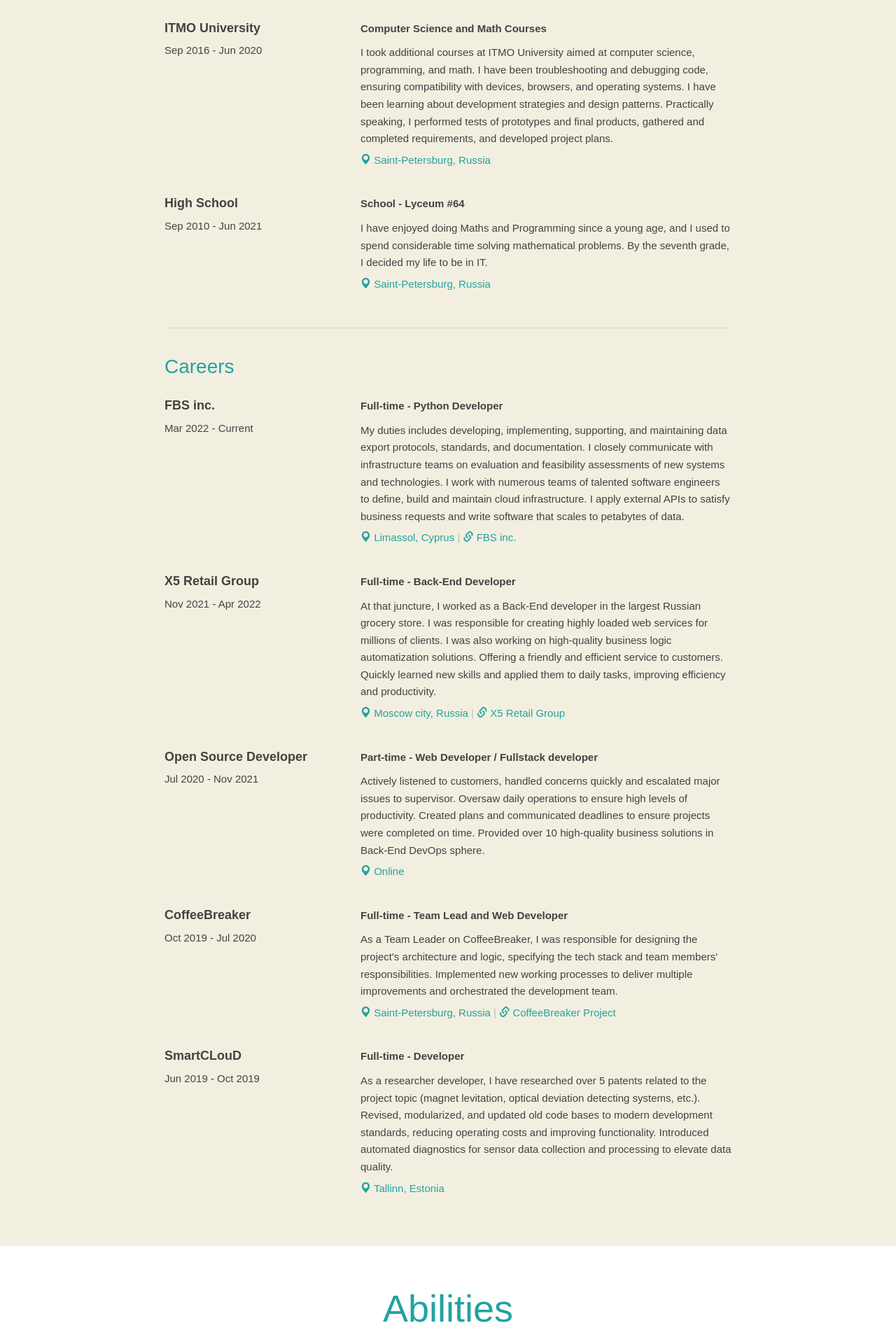
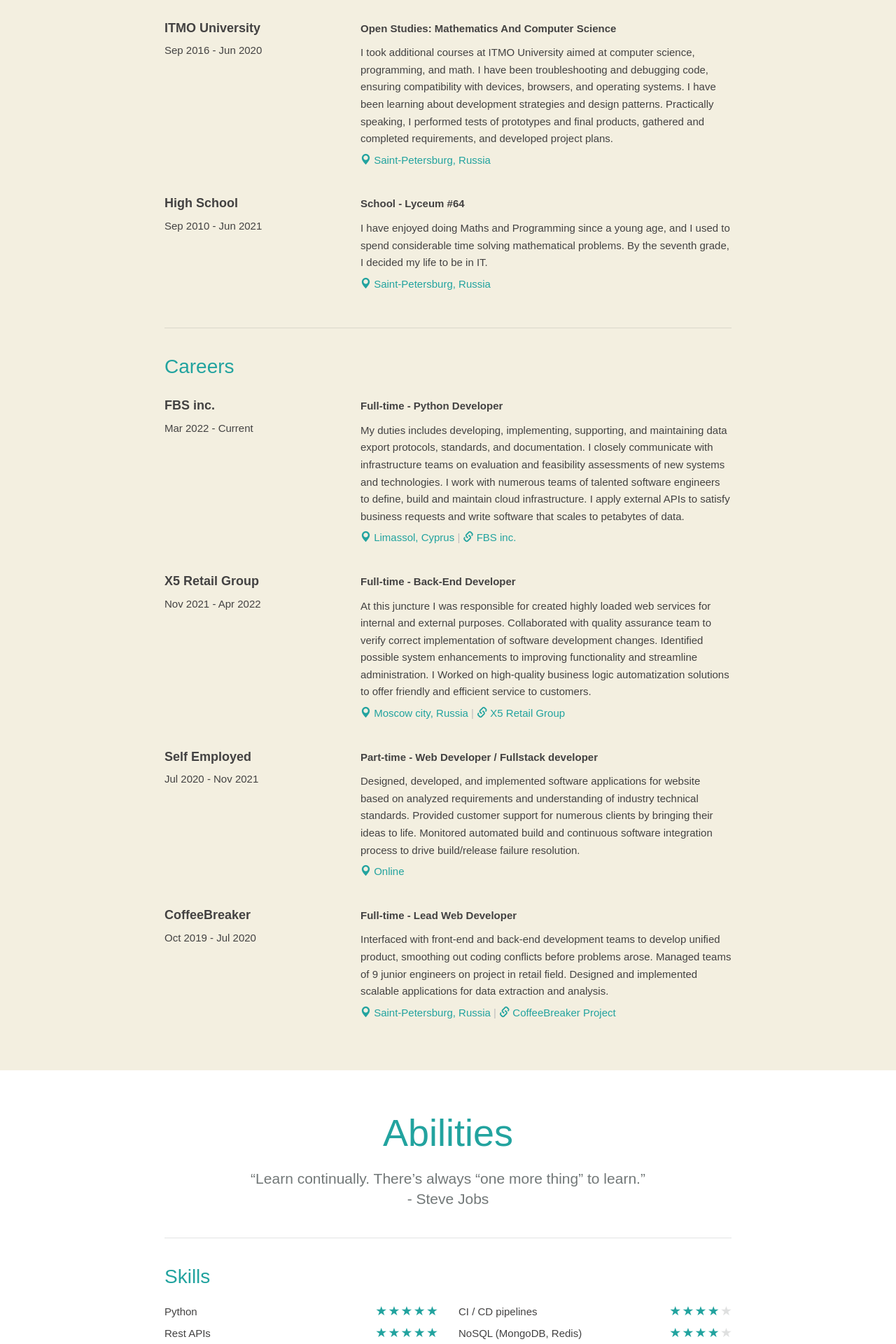
Before and after one commit to kerusey/PersonalCV, a Django app: page / in a window 1280 px wide. Shown: the part 1972-3892 px from the top of the page at 70% size. Run offline with Django 3.2, Linux system fonts and the light colour scheme; some libraries are stand-ins or nearby versions; some web fonts are replaced.

Commit message:
updated index

```diff
--- a/templates/index.html
+++ b/templates/index.html
@@ -127,14 +127,14 @@
 
 	<div class="experience row">
 		<div class="col-md-4">
-			<h4>Tallinna Tehnikaülikool</h4>
+			<h4>Synergy University</h4>
 			<p class="experience-period">
 				Jun 2021 - Current
             </p>
 		</div>
 		<div class="col-md-8">
 			<p>
-				<strong>Bachelor of Cybersecurity Engineering</strong>
+				<strong>Bachelor of Computer Science And Programming</strong>
 				<span class="hidden-phone">
                     Education here includes programming, web security, databases, cryptography, and data engineering. I have also improved my time management and teamwork skills. Scientific research has become a significant part of my education process.
                 </span>
@@ -158,7 +158,7 @@
 		</div>
 		<div class="col-md-8">
 			<p>
-				<strong>Computer Science and Math Courses</strong>
+				<strong>Open Studies: Mathematics And Computer Science</strong>
 				<span class="hidden-phone">
 					I took additional courses at ITMO University aimed at computer science, programming, and math. I have been troubleshooting and debugging code, ensuring compatibility with devices, browsers, and operating systems. I have been learning about development strategies and design patterns. Practically speaking, I performed tests of prototypes and final products, gathered and completed requirements, and developed project plans.
                 </span>
@@ -243,7 +243,11 @@
 			<p>
 				<strong>Full-time - Back-End Developer</strong>
 				<span class="hidden-phone">
-					At that juncture, I worked as a Back-End developer in the largest Russian grocery store. I was responsible for creating highly loaded web services for millions of clients. I was also working on high-quality business logic automatization solutions. Offering a friendly and efficient service to customers. Quickly learned new skills and applied them to daily tasks, improving efficiency and productivity.</span>
+					At this juncture I was responsible for created highly loaded web services for internal and external purposes.
+                    Collaborated with quality assurance team to verify correct implementation of software development changes.
+                    Identified possible system enhancements to improving functionality and streamline administration.
+                    I Worked on high-quality business logic automatization solutions to offer friendly and efficient service to customers.
+                </span>
 				<span class="experience-details">
 					<span class="location">
 						<span class="glyphicon glyphicon-map-marker"></span>
@@ -261,7 +265,7 @@
 
 	<div class="experience row">
 		<div class="col-md-4">
-			<h4>Open Source Developer</h4>
+			<h4>Self Employed</h4>
 			<p class="experience-period">
                 Jul 2020 - Nov 2021</p>
 		</div>
@@ -269,7 +273,9 @@
 			<p>
 				<strong>Part-time - Web Developer / Fullstack developer</strong>
 				<span class="hidden-phone">
-					Actively listened to customers, handled concerns quickly and escalated major issues to supervisor. Oversaw daily operations to ensure high levels of productivity. Created plans and communicated deadlines to ensure projects were completed on time. Provided over 10 high-quality business solutions in Back-End DevOps sphere.
+                    Designed, developed, and implemented software applications for website based on analyzed requirements and understanding of industry technical standards.
+                    Provided customer support for numerous clients by bringing their ideas to life.
+                    Monitored automated build and continuous software integration process to drive build/release failure resolution.
                 </span>
 				<span class="experience-details">
 					<span class="location">
@@ -290,9 +296,11 @@
 		</div>
 		<div class="col-md-8">
 			<p>
-				<strong>Full-time - Team Lead and Web Developer</strong>
+				<strong>Full-time - Lead Web Developer</strong>
 				<span class="hidden-phone">
-					As a Team Leader on CoffeeBreaker, I was responsible for designing the project's architecture and logic, specifying the tech stack and team members' responsibilities. Implemented new working processes to deliver multiple improvements and orchestrated the development team.
+					Interfaced with front-end and back-end development teams to develop unified product, smoothing out coding conflicts before problems arose.
+                    Managed teams of 9 junior engineers on project in retail field.
+                    Designed and implemented scalable applications for data extraction and analysis.
                 </span>
 				<span class="experience-details">
 					<span class="location">
@@ -306,30 +314,6 @@
 						<span class="glyphicon glyphicon-link"></span>
 						<a href="https://github.com/kerusey/CoffeeBreaker/" target="_blank">CoffeeBreaker Project</a>
 					</span>
-
-
-				</span>
-			</p>
-		</div>
-	</div>
-
-
-	<div class="experience row">
-		<div class="col-md-4">
-			<h4>SmartCLouD</h4>
-			<p class="experience-period">
-				Jun 2019 - Oct 2019 </p>
-		</div>
-		<div class="col-md-8">
-			<p>
-				<strong>Full-time - Developer</strong>
-				<span class="hidden-phone">
-					As a researcher developer, I have researched over 5 patents related to the project topic (magnet levitation, optical deviation detecting systems, etc.). Revised, modularized, and updated old code bases to modern development standards, reducing operating costs and improving functionality. Introduced automated diagnostics for sensor data collection and processing to elevate data quality.
-                </span>
-				<span class="experience-details">
-					<span class="location">
-						<span class="glyphicon glyphicon-map-marker"></span>
-						Tallinn, Estonia</span>
 
 
 				</span>
@@ -436,7 +420,18 @@
 			</li>
 
             <li>
-				<span class="ability-title">Numpy, Pandas</span>
+				<span class="ability-title">Numpy Pandas</span>
+				<span class="ability-score">
+    				<span class="glyphicon glyphicon-star filled"></span>
+					<span class="glyphicon glyphicon-star filled"></span>
+					<span class="glyphicon glyphicon-star filled"></span>
+					<span class="glyphicon glyphicon-star filled"></span>
+					<span class="glyphicon glyphicon-star filled"></span>
+				</span>
+			</li>
+
+            <li>
+				<span class="ability-title">Pandas</span>
 				<span class="ability-score">
     				<span class="glyphicon glyphicon-star filled"></span>
 					<span class="glyphicon glyphicon-star filled"></span>
@@ -484,7 +479,7 @@
 			</li>
 
             <li>
-				<span class="ability-title">DBT</span>
+				<span class="ability-title">dbt</span>
 				<span class="ability-score">
     				<span class="glyphicon glyphicon-star filled"></span>
 					<span class="glyphicon glyphicon-star filled"></span>
@@ -506,12 +501,23 @@
 			</li>
 
             <li>
-				<span class="ability-title">Shell scripting</span>
+				<span class="ability-title">Shell</span>
 				<span class="ability-score">
 					<span class="glyphicon glyphicon-star filled"></span>
 					<span class="glyphicon glyphicon-star filled"></span>
 					<span class="glyphicon glyphicon-star filled"></span>
 					<span class="glyphicon glyphicon-star filled"></span>
+					<span class="glyphicon glyphicon-star "></span>
+				</span>
+			</li>
+
+            <li>
+				<span class="ability-title">Spark</span>
+				<span class="ability-score">
+					<span class="glyphicon glyphicon-star filled"></span>
+					<span class="glyphicon glyphicon-star filled"></span>
+					<span class="glyphicon glyphicon-star filled"></span>
+					<span class="glyphicon glyphicon-star"></span>
 					<span class="glyphicon glyphicon-star "></span>
 				</span>
 			</li>
```
